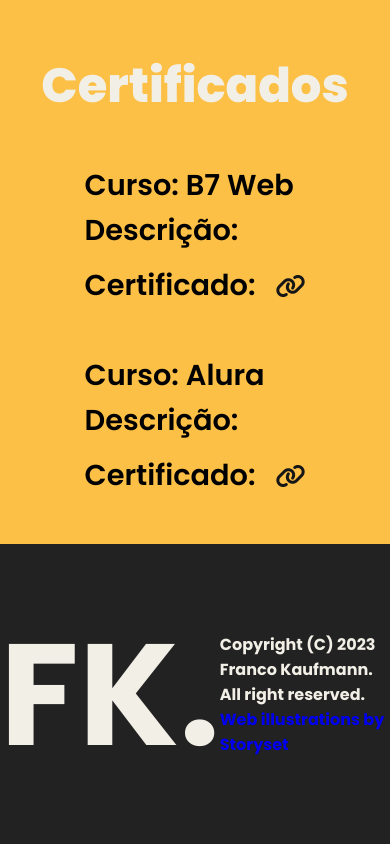
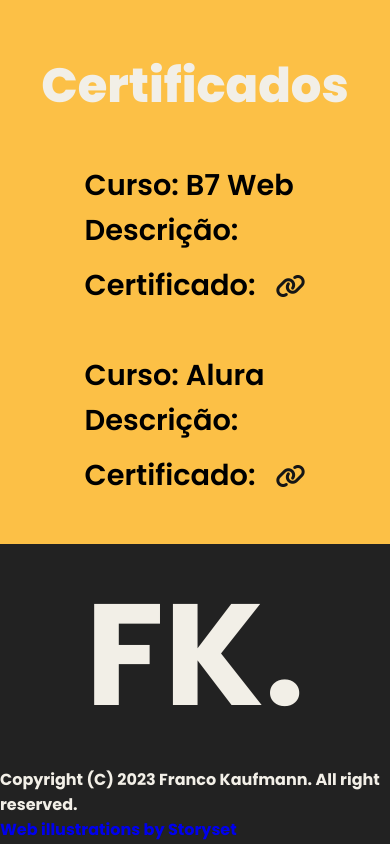
Before and after one commit to FrancoKaufmann/10.PortifolioBeta, a plain HTML site: page index.html in a window 390 px wide. Shown: the part 4795-5639 px from the top of the page. Drawn offline with nearby package versions, Linux system fonts and the light colour scheme.

Commit message:
Update styleOne.css

```diff
--- a/src/css/styleOne.css
+++ b/src/css/styleOne.css
@@ -695,8 +695,6 @@ footer footer p {
 }
 
 @media screen and (max-width:1000px) {
-
-
     #one {
         justify-content: center;
         flex-direction: column;
@@ -731,6 +729,10 @@ footer footer p {
 
     article .oneImg img {
         display: none;
+    }
+
+    footer footer {
+    flex-direction: column;
     }
 
 }
```
